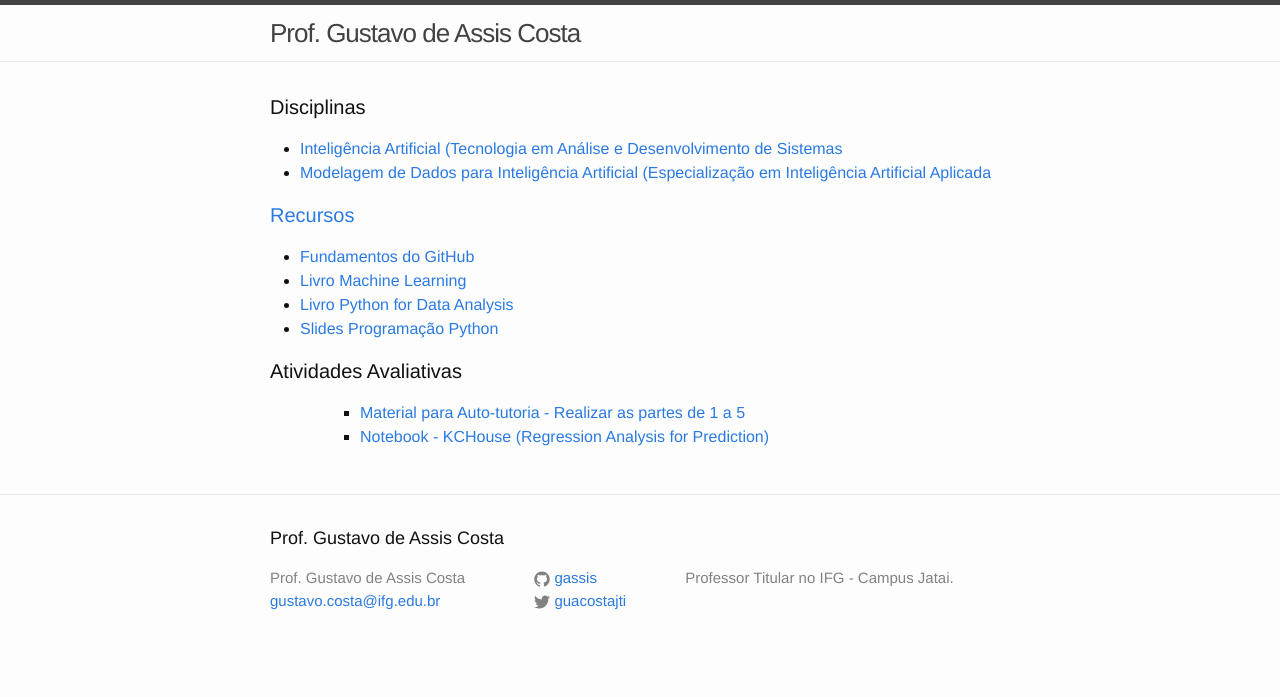
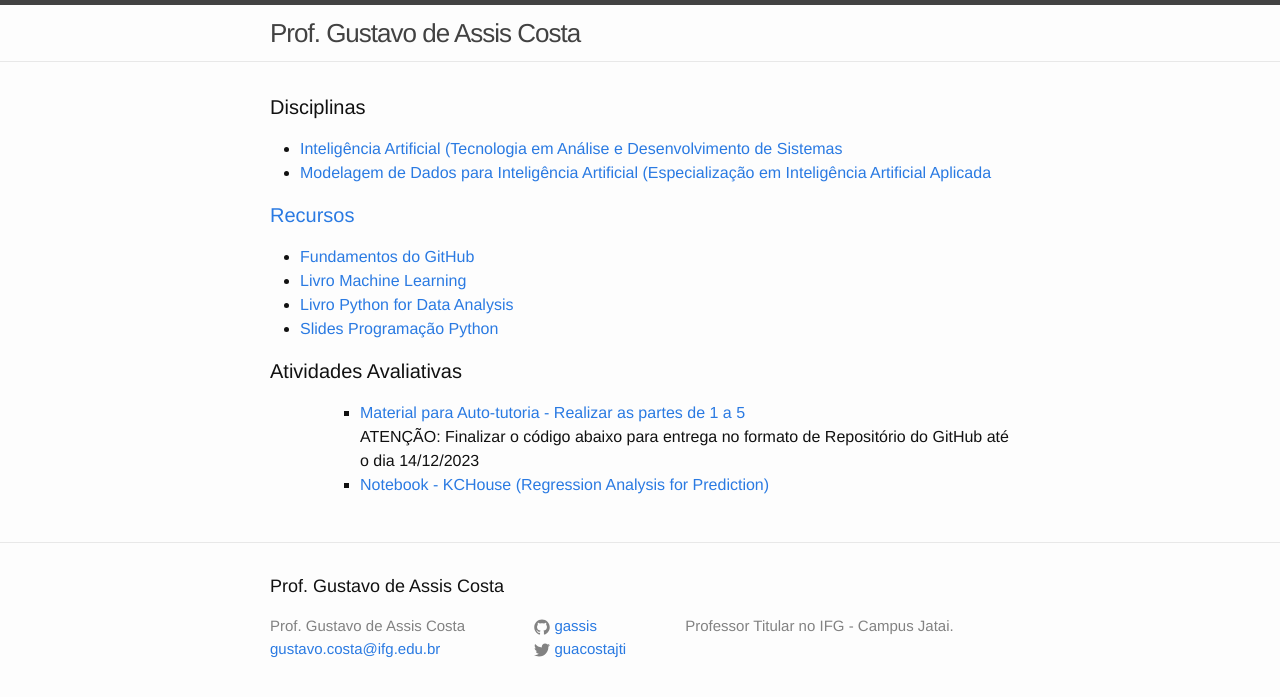
Before and after one commit to gassis/gassis.github.io, a Jekyll site: the page built from index.html, in a window 1280 px wide. Shown: the top 697 px of the page. Built offline with Jekyll 4.4.1, drawn with Linux system fonts in a browser that asks for light colours.

Commit message:
Update index.html

```diff
--- a/index.html
+++ b/index.html
@@ -22,6 +22,7 @@ layout: default
       <ul>
         <ul class="list-group">
           <li class="list-group-item"><a href="https://github.com/gassis/machine_learning/blob/552fabec7a2fe7cb0d96d2540e483a4e4ea72186/tutorial/Modelagem%20de%20Dados%20para%20IA_Parte%201.ipynb">Material para Auto-tutoria - Realizar as partes de 1 a 5</a></li>
+          ATENÇÃO: Finalizar o código abaixo para entrega no formato de Repositório do GitHub até o dia 14/12/2023
           <li class="list-group-item"><a href="https://github.com/gassis/machine_learning/blob/main/Activities/KCHouse_Regression.ipynb">Notebook - KCHouse (Regression Analysis for Prediction)</a></li>
         </ul>
     </ul>
```
